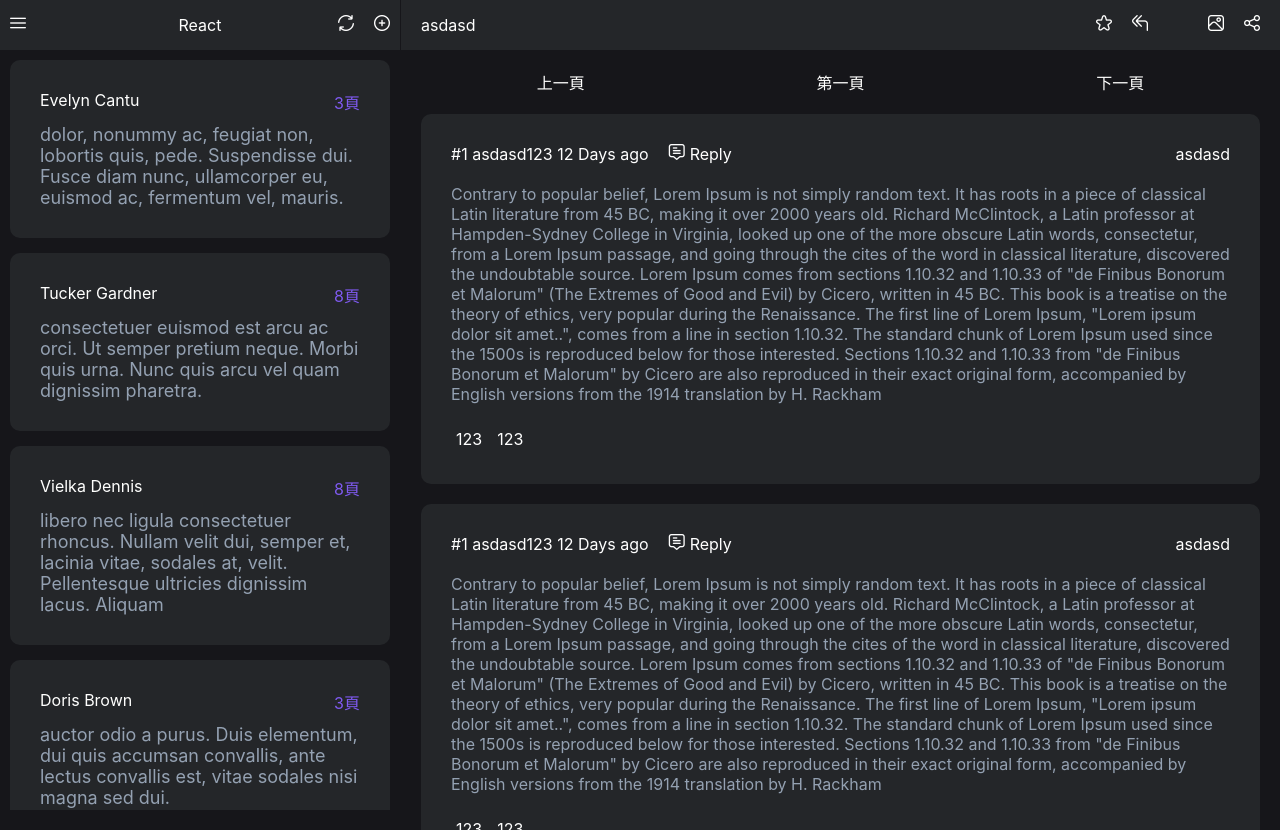
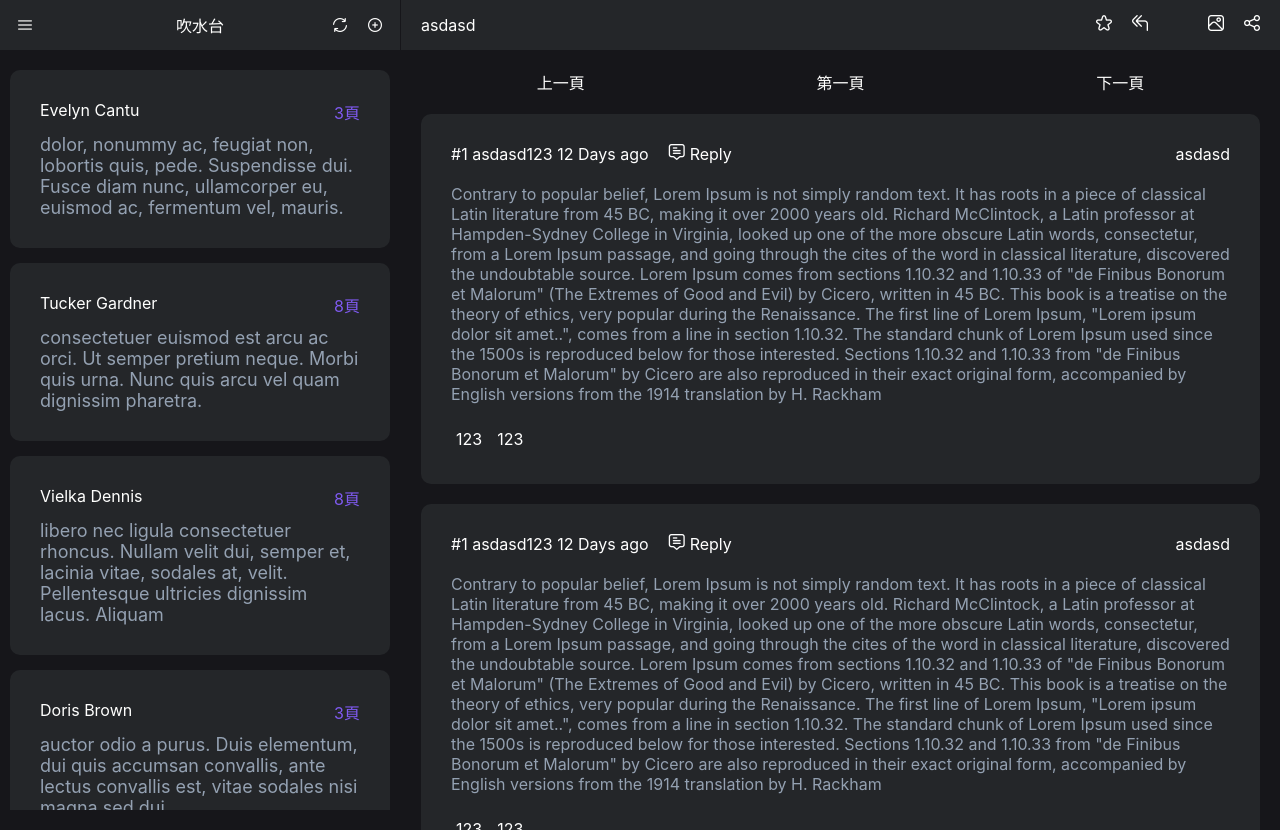
Before and after one commit to cfchan0318/lihkg-clone, a React (Create React App) app: page / in a window 1280 px wide. Built offline with nearby package versions, Linux system fonts and the light colour scheme; some icons are missing.

Commit message:
post list header layout update

```diff
--- a/src/App.jsx
+++ b/src/App.jsx
@@ -79,7 +79,7 @@ function App() {
       <DBoard
         left={
           <div>
-            <StyledPostListHeader/>
+            <StyledPostListHeader title="吹水台"/>
             <StyledPostList posts={posts} />
           </div>
         }
--- /dev/null
+++ b/src/components/custom-button/index.jsx
@@ -0,0 +1,54 @@
+import React from 'react'
+import Styled from 'styled-components'
+
+const CustomButton = ({ className, title, children, onClick }) => {
+  return (
+    <button type="button" title={title} className={className} onClick={onClick}>
+      {children}
+    </button>
+  )
+}
+
+const StyledCustomButton = Styled(CustomButton)`
+    background-color: transparent;
+    background-repeat: no-repeat;
+    border: none;
+    cursor: pointer;
+    outline: none;
+
+
+    height:30px;
+    width:30px;
+
+
+
+    color: #fffffe;
+
+    border-radius:10px;
+    transition: all 0.3s ease;
+
+
+    &:hover{
+        border: none;
+        outline: none;
+        background-color:#72757e;
+    }
+
+    &:focus{
+        border: none;
+        outline: none;
+    }
+
+    &>i{
+      font-size:14px;
+
+    }
+
+
+    i[class^="fi-rr-"]:before, i[class*=" fi-rr-"]:before, span[class^="fi-rr-"]:before, span[class*="fi-rr-"]:before{
+      line-height:2;
+    }
+
+`
+
+export default StyledCustomButton
--- a/src/components/post-header/index.jsx
+++ b/src/components/post-header/index.jsx
@@ -8,12 +8,12 @@ const PostHeader = ({ className }) => {
         <span>asdasd</span>
       </div>
       <div className="post-header-right">
-      <i class="fi fi-rr-star"></i>
-      <i class="fi fi-rr-reply-all"></i>
-        <i class="fi fi-rr-thumbs-up"></i>
-        <i class="fi fi-rr-thumbs-down"></i>
-        <i class="fi fi-rr-picture"></i>
-        <i class="fi fi-rr-share"></i>
+      <i className="fi fi-rr-star"></i>
+      <i className="fi fi-rr-reply-all"></i>
+        <i className="fi fi-rr-thumbs-up"></i>
+        <i className="fi fi-rr-thumbs-down"></i>
+        <i className="fi fi-rr-picture"></i>
+        <i className="fi fi-rr-share"></i>
       </div>
     </div>
   )
--- a/src/components/post-list-header/index.jsx
+++ b/src/components/post-list-header/index.jsx
@@ -1,16 +1,29 @@
 import React from 'react'
 import styled from 'styled-components'
+import StyledCustomButton from '../custom-button'
 
-const PostListHeader = ({ className }) => {
+const PostListHeader = ({ className, title }) => {
+  const handleRefresh = (e) => {
+    e.preventDefault()
+    console.log('You clicked refresh.')
+  }
+
   return (
     <div className={className}>
-      <div class="post-list-header-left">
-        <i onClick={() => { console.log("open")}} class="fi fi-rr-menu-burger" />
+      <div className="post-list-header-left">
+        <StyledCustomButton title="Referesh" onClick={handleRefresh}>
+          <i className="fi fi-rr-menu-burger" />
+        </StyledCustomButton>
       </div>
-      <div class="post-list-header-center">React</div>
-      <div class="post-list-header-right">
-        <i class="fi fi-rr-refresh" />
-        <i class="fi fi-rr-add"></i>
+      <div className="post-list-header-center">{title}</div>
+      <div className="post-list-header-right">
+        <StyledCustomButton title="Referesh" onClick={handleRefresh}>
+          <i className="fi fi-rr-refresh"></i>
+        </StyledCustomButton>
+
+        <StyledCustomButton title="Create New Post" onClick={handleRefresh}>
+          <i className="fi fi-rr-add"></i>
+        </StyledCustomButton>
       </div>
     </div>
   )
@@ -27,8 +40,8 @@ const StyledPostListHeader = styled(PostListHeader)`
 
   .post-list-header-left {
     flex: 1;
-    padding-left:10px;
-    color:white;
+    padding-left: 10px;
+    color: white;
   }
   .post-list-header-center {
     flex: 1;
@@ -38,14 +51,11 @@ const StyledPostListHeader = styled(PostListHeader)`
   }
   .post-list-header-right {
     flex: 1;
-    color:white;
-    padding-right:10px;
+    color: white;
+    padding-right: 10px;
+    gap: 5px;
     display: flex;
     justify-content: flex-end;
   }
-
-  .fi-rr-refresh{
-    margin-right: 20px;
-  }
 `
 export default StyledPostListHeader
--- a/src/components/post-list/index.jsx
+++ b/src/components/post-list/index.jsx
@@ -26,8 +26,9 @@ const StyledPostList = styled(PostList)`
   flex-direction: column;
   background-color: #16161a;
   padding:10px;
+  padding-top:20px;
   overflow-y:scroll;
-  height:calc(100vh - 60px);
+  height:calc(100vh - 70px);
 
 
   .post {
--- a/src/components/reply/index.jsx
+++ b/src/components/reply/index.jsx
@@ -38,11 +38,11 @@ const reply = ({ className }) => {
 
       <div className="reply-footer">
         <div className='upvote'>
-            <i class="fi fi-rr-thumbs-up" />
+            <i className="fi fi-rr-thumbs-up" />
             <span>123</span>
         </div>
         <div className='downvote'>
-          <i class="fi fi-rr-thumbs-down" />
+          <i className="fi fi-rr-thumbs-down" />
           <span>123</span>
         </div>
       </div>
```
